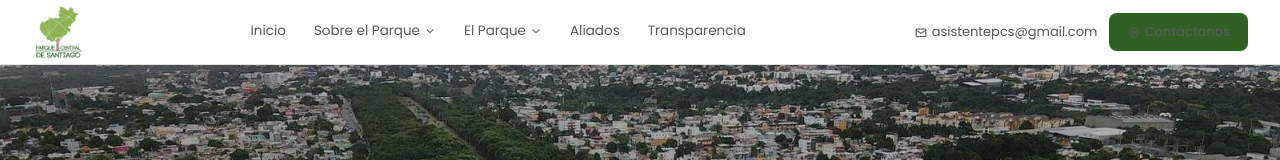
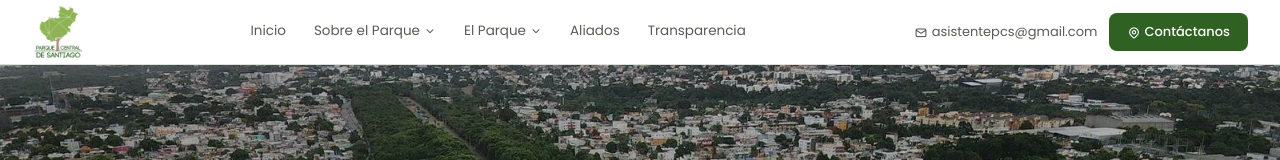
Before and after one commit to RyxDPrime/parque-central-santiago, a React (Vite) app in the folder frontend/: page / in a window 1280 px wide. Shown: the top 160 px of the page. Built offline with nearby package versions, Linux system fonts and the light colour scheme; no server answers.

Commit message:
Corregir contraste del boton Contactanos en el navbar
El selector .nav-cta a tenia mas especificidad que .btn-primary y
sobreescribia el color del texto a un gris oscuro sobre fondo verde.

```diff
--- a/frontend/src/styles/global.css
+++ b/frontend/src/styles/global.css
@@ -38,6 +38,7 @@ ul{list-style:none}
 .nav-cta{display:flex;align-items:center;gap:12px}
 .nav-cta a{font-size:13px;color:var(--text-secondary);display:flex;align-items:center;gap:4px}
 .nav-cta a:hover{color:var(--green-600)}
+.nav-cta a.btn-primary,.nav-cta a.btn-primary:hover{color:#fff}
 .btn-primary{background:var(--green-600);color:#fff;border:none;padding:9px 18px;border-radius:var(--radius);font-size:13px;font-family:var(--font);cursor:pointer;display:inline-flex;align-items:center;gap:6px;font-weight:500;transition:background .2s}
 .btn-primary:hover{background:var(--green-800)}
 .btn-outline{background:transparent;color:var(--green-600);border:1.5px solid var(--green-600);padding:9px 18px;border-radius:var(--radius);font-size:13px;font-family:var(--font);cursor:pointer;display:inline-flex;align-items:center;gap:6px;font-weight:500;transition:background .2s}
```
